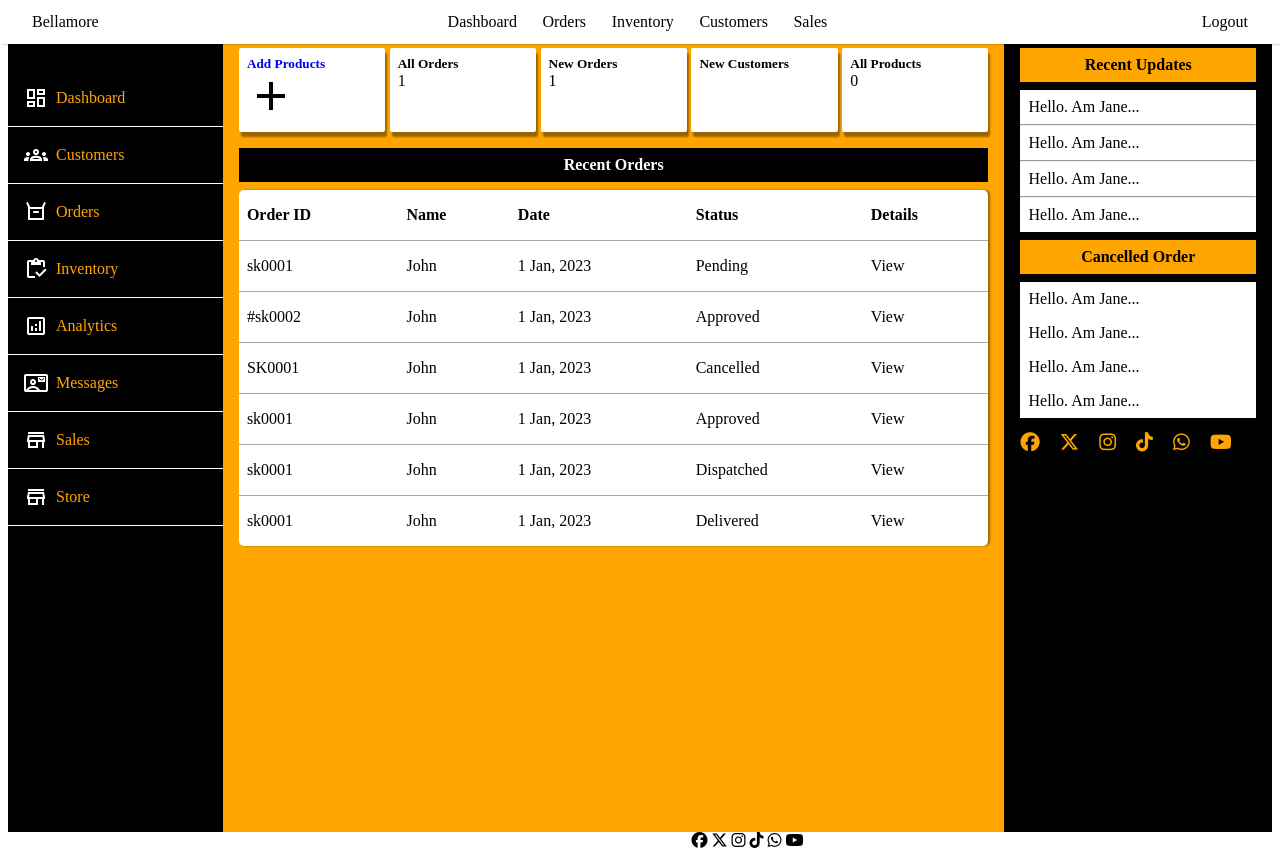
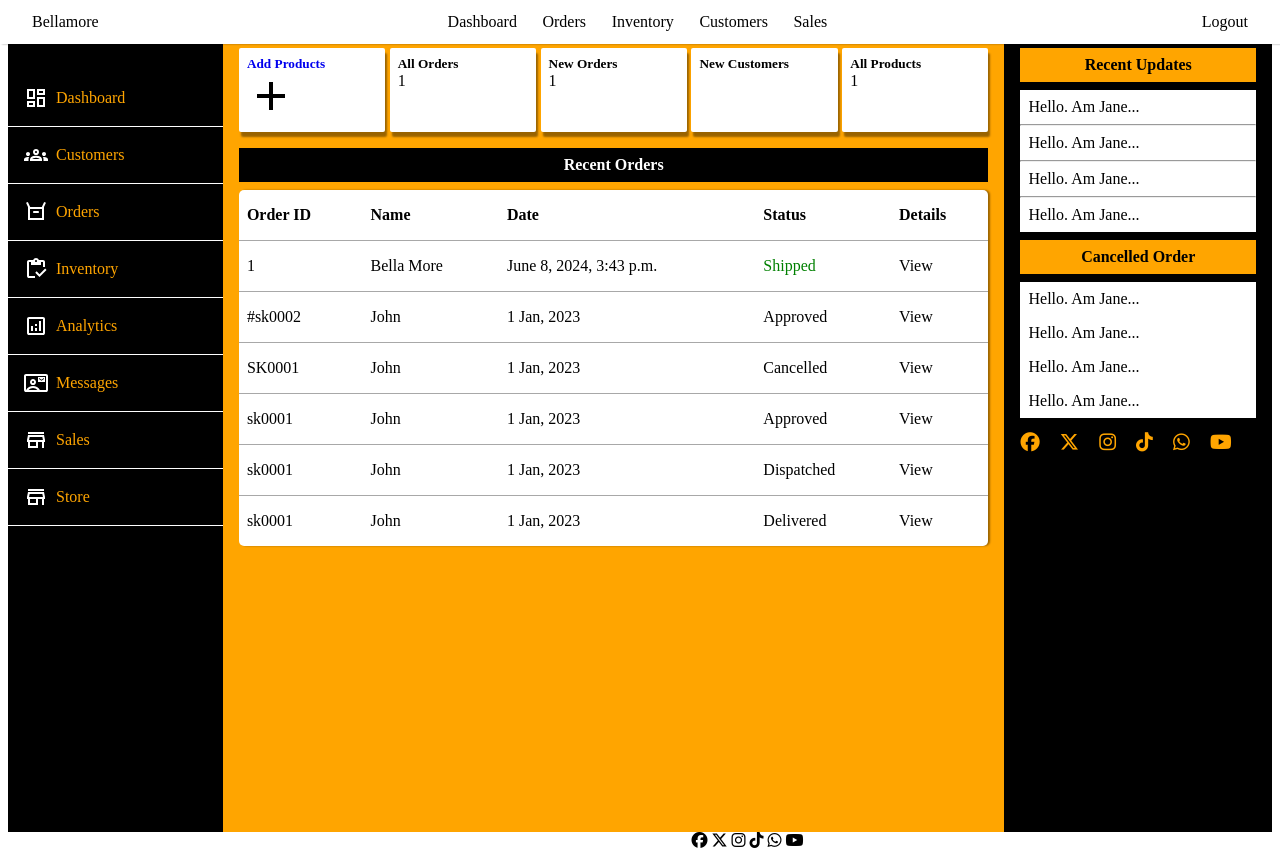
Before and after one commit to paulmagadi/Ecommerce_Fullstack_Django_Flutter, a Django app: page /orders in a window 1280 px wide. Run offline with Django 5.2, Linux system fonts and the light colour scheme; data comes from the database, SQL or seed files in the repository.

Commit message:
Changes to be committed: 	modified:   Backend/ecommerce/admin_portal/__pycache__/views.cpython-311.pyc 	modified:   Backend/ecommerce/admin_portal/templates/admin_portal/orders.html 	modified:   Backend/ecommerce/admin_portal/views.py

```diff
--- a/Backend/ecommerce/admin_portal/templates/admin_portal/orders.html
+++ b/Backend/ecommerce/admin_portal/templates/admin_portal/orders.html
@@ -68,13 +68,20 @@
                         </tr>
                     </thead>
                     <tbody>
+                        {% for order in  orders %}
                         <tr>
-                            <td>sk0001</td>
-                            <td>John</td>
-                            <td>1 Jan, 2023</td>
+                            <td>{{order.id}}</td>
+                            <td>{{order.full_name}}</td>
+                            <td>{{order.date_ordered}}</td>
+                            {% if order.is_shipped %}
+                            <td style="color: green;">Shipped</td>
+                            {% else %}
                             <td>Pending</td>
+                            {% endif %}
+
                             <td>View</td>
                         </tr>
+                        {% endfor %}
                         <tr>
                             <td>#sk0002</td>
                             <td>John</td>
--- a/Backend/ecommerce/admin_portal/views.py
+++ b/Backend/ecommerce/admin_portal/views.py
@@ -168,7 +168,9 @@ def product_inventory(request, slug):
 
 def orders(request):
     orders = Order.objects.all()
+    products = Product.objects.all()
     context = {
-        'orders': orders
+        'orders': orders,
+        'products': products,
     }
     return render(request, 'admin_portal/orders.html', context)
```
